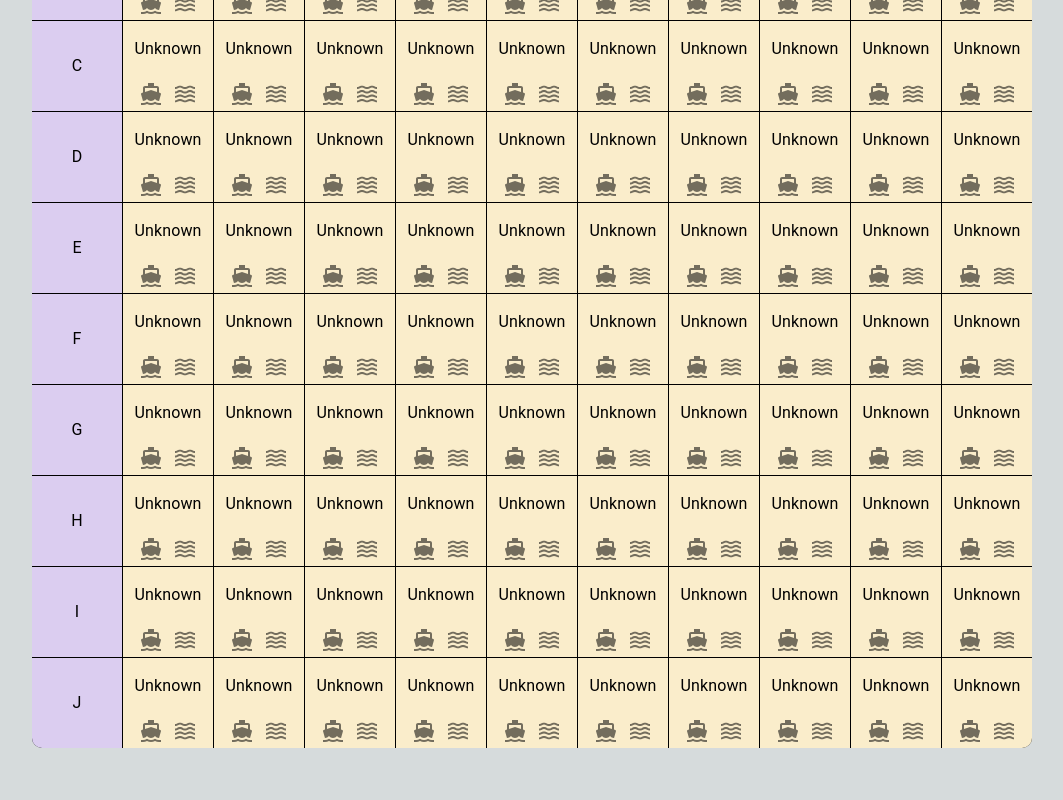
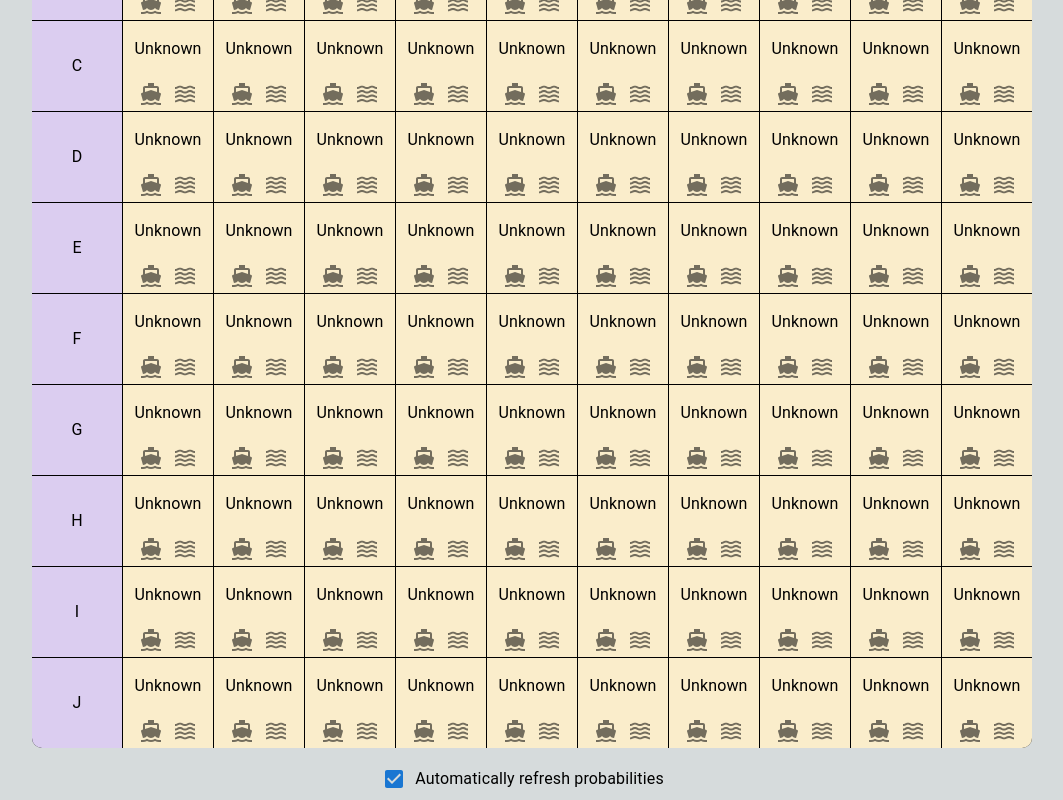
Before and after one commit to jcbyte/battleship-predictor, a Next.js app: page / in a window 1280 px wide. Shown: the part 334-1134 px from the top of the page, without its empty margins (108-1171 px from the left). Before the commit the page ends 1092 px from the top, so only its background shows below. Built offline with nearby package versions, Linux system fonts and the light colour scheme.

Commit message:
added auto refresh button

```diff
--- a/app/page.tsx
+++ b/app/page.tsx
@@ -1,6 +1,6 @@
 "use client";
 
-import { Box, IconButton, Typography } from "@mui/material";
+import { Box, Checkbox, FormControlLabel, IconButton, Typography } from "@mui/material";
 
 import { PropsWithChildren, useEffect, useState } from "react";
 
@@ -185,19 +185,23 @@ export default function Home() {
 		})
 	);
 	const [maxProbability, setMaxProbability] = useState<number>(0);
+	const [autoUpdateProbabilities, setAutoUpdateProbabilities] = useState<boolean>(true);
 
 	function updateTileState(x: number, y: number, state: CellData["state"]) {
 		var newBoard = [...board];
 		newBoard[x][y].state = state;
 
-		calculateProbabilities(newBoard);
+		if (autoUpdateProbabilities) calculateProbabilities(newBoard);
+		else setBoard(newBoard);
 	}
 
 	function calculateProbabilities(newBoard: CellData[][]) {
+		var newMaxProbability = 3;
+
 		newBoard[0][3].probability = 3;
 
 		setBoard(newBoard);
-		setMaxProbability(3);
+		setMaxProbability(newMaxProbability);
 	}
 
 	useEffect(() => {
@@ -245,6 +249,17 @@ export default function Home() {
 						return <GridItem key={i} tile={item} updateTileState={updateTileState} maxProbability={maxProbability} />;
 					})}
 				</Box>
+				<FormControlLabel
+					control={
+						<Checkbox
+							checked={autoUpdateProbabilities}
+							onChange={(event) => {
+								setAutoUpdateProbabilities(event.target.checked);
+							}}
+						/>
+					}
+					label="Automatically refresh probabilities"
+				/>
 			</Box>
 		</>
 	);
```
